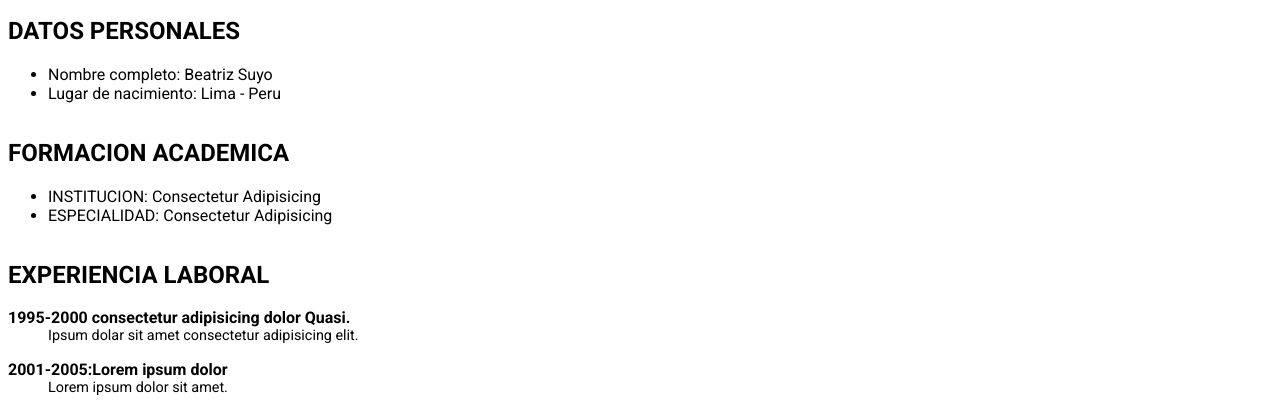
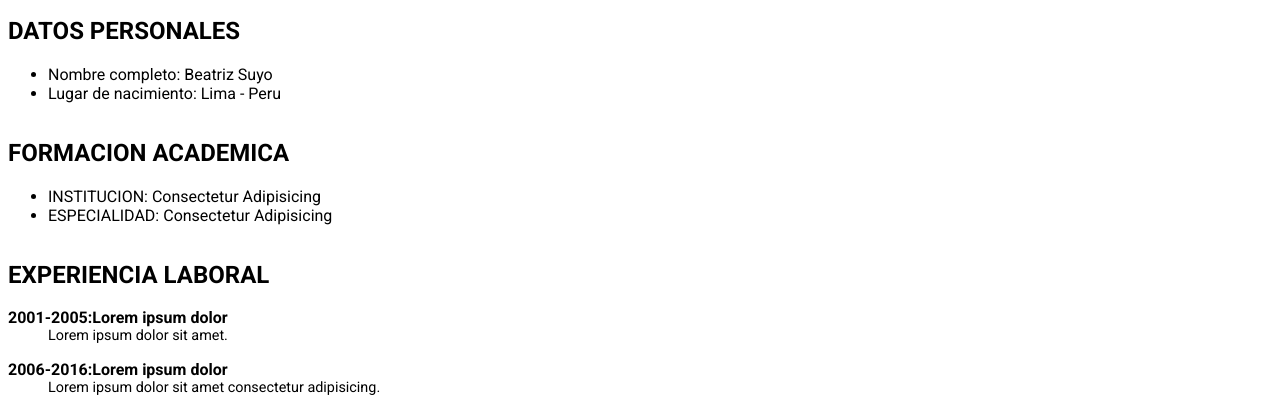
Before and after one commit to Beatriz1712/Sobre-Mi, a website: page index.html in a window 1280 px wide. Shown: the part 250-659 px from the top of the page. Drawn offline with nearby package versions, Linux system fonts and the light colour scheme; files whose address does not match are found by name.

Commit message:
ordenando codigos

```diff
--- a/index.html
+++ b/index.html
@@ -44,10 +44,7 @@
     <section>
         <h2> EXPERIENCIA LABORAL</h2>
         <dl>
-            <dt class="subtitle"><span>1995-2000</span> consectetur adipisicing dolor
-            Quasi.
-                <dd>Ipsum dolar sit amet consectetur adipisicing elit.</dd>
-            </dt>
+
             <dt class="subtitle"><span> 2001-2005:</span>Lorem ipsum dolor
 
                     <dd>Lorem ipsum dolor sit amet.</dd>
```
